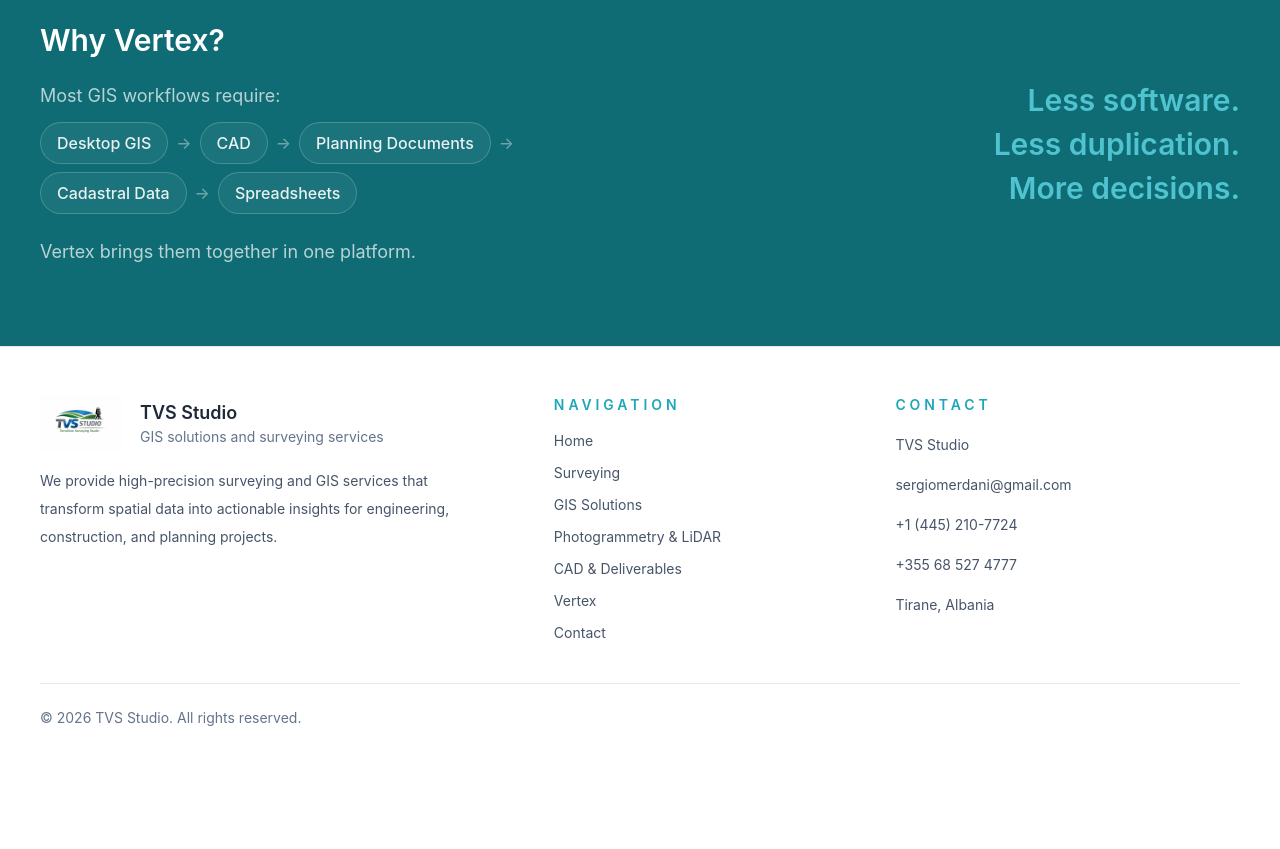
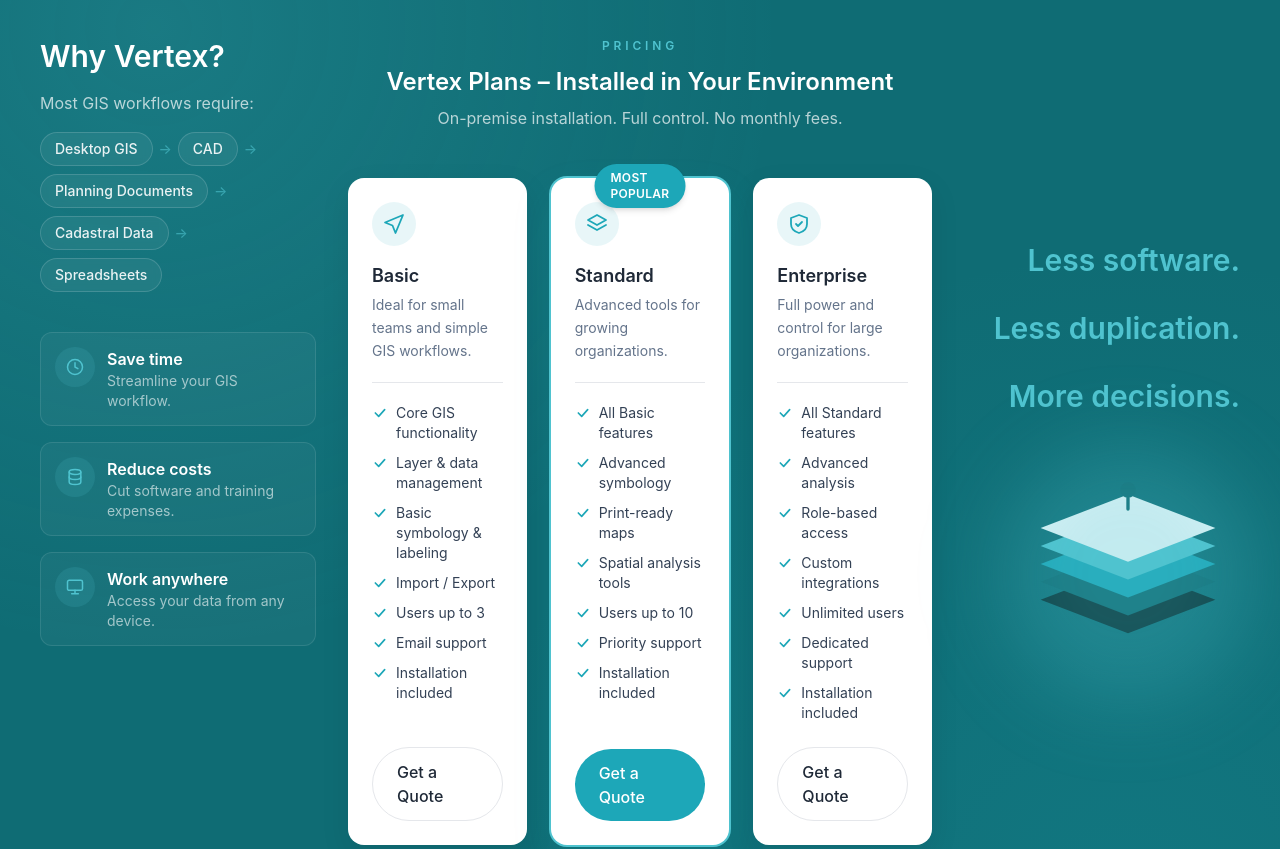
Before and after one commit to Tom2132t/vertex-landing-page, a React (Vite) app: page /vertex in a window 1280 px wide. Shown: the part 2520-3369 px from the top of the page. Before the commit the page ends 3296 px from the top, so only its background shows below. Built offline with nearby package versions, Linux system fonts and the light colour scheme.

Commit message:
feat: enhance Vertex page with benefits and pricing plans for improved user engagement

```diff
--- a/src/data/siteContent.ts
+++ b/src/data/siteContent.ts
@@ -419,5 +419,64 @@
   intro: 'Most GIS workflows require:',
   chain: ['Desktop GIS', 'CAD', 'Planning Documents', 'Cadastral Data', 'Spreadsheets'],
   outcome: 'Vertex brings them together in one platform.',
-  highlights: ['Less software.', 'Less duplication.', 'More decisions.']
+  highlights: ['Less software.', 'Less duplication.', 'More decisions.'],
+  benefits: [
+    { title: 'Save time', description: 'Streamline your GIS workflow.' },
+    { title: 'Reduce costs', description: 'Cut software and training expenses.' },
+    { title: 'Work anywhere', description: 'Access your data from any device.' }
+  ]
 };
+
+export const vertexPlansContent = {
+  title: 'Vertex Plans – Installed in Your Environment',
+  subtitle: 'On-premise installation. Full control. No monthly fees.',
+  footnote: '100% installed in your environment. Full data ownership and security.',
+  plans: [
+    {
+      id: 'basic',
+      name: 'Basic',
+      description: 'Ideal for small teams and simple GIS workflows.',
+      highlighted: false,
+      features: [
+        'Core GIS functionality',
+        'Layer & data management',
+        'Basic symbology & labeling',
+        'Import / Export',
+        'Users up to 3',
+        'Email support',
+        'Installation included'
+      ]
+    },
+    {
+      id: 'standard',
+      name: 'Standard',
+      description: 'Advanced tools for growing organizations.',
+      highlighted: true,
+      badge: 'Most Popular',
+      features: [
+        'All Basic features',
+        'Advanced symbology',
+        'Print-ready maps',
+        'Spatial analysis tools',
+        'Users up to 10',
+        'Priority support',
+        'Installation included'
+      ]
+    },
+    {
+      id: 'enterprise',
+      name: 'Enterprise',
+      description: 'Full power and control for large organizations.',
+      highlighted: false,
+      features: [
+        'All Standard features',
+        'Advanced analysis',
+        'Role-based access',
+        'Custom integrations',
+        'Unlimited users',
+        'Dedicated support',
+        'Installation included'
+      ]
+    }
+  ]
+};
--- a/src/pages/VertexPage.tsx
+++ b/src/pages/VertexPage.tsx
@@ -1,6 +1,66 @@
 import { Link } from 'react-router-dom';
 import { PageLayout } from '../components/PageLayout';
-import { vertexPageContent, whyVertexContent } from '../data/siteContent';
+import { vertexPageContent, vertexPlansContent, whyVertexContent } from '../data/siteContent';
+
+const benefitIcons: Record<string, JSX.Element> = {
+  'Save time': (
+    <svg viewBox="0 0 24 24" className="h-5 w-5" fill="none" stroke="currentColor" strokeWidth="1.8">
+      <circle cx="12" cy="12" r="9" />
+      <path d="M12 7v5l3.5 2" strokeLinecap="round" strokeLinejoin="round" />
+    </svg>
+  ),
+  'Reduce costs': (
+    <svg viewBox="0 0 24 24" className="h-5 w-5" fill="none" stroke="currentColor" strokeWidth="1.8">
+      <ellipse cx="12" cy="6" rx="7" ry="3" />
+      <path d="M5 6v12c0 1.66 3.13 3 7 3s7-1.34 7-3V6" strokeLinecap="round" />
+      <path d="M5 12c0 1.66 3.13 3 7 3s7-1.34 7-3" strokeLinecap="round" />
+    </svg>
+  ),
+  'Work anywhere': (
+    <svg viewBox="0 0 24 24" className="h-5 w-5" fill="none" stroke="currentColor" strokeWidth="1.8">
+      <rect x="3" y="4" width="18" height="12" rx="2" />
+      <path d="M8 20h8M12 16v4" strokeLinecap="round" />
+    </svg>
+  )
+};
+
+const planIcons: Record<string, JSX.Element> = {
+  Basic: (
+    <svg viewBox="0 0 24 24" className="h-6 w-6" fill="none" stroke="currentColor" strokeWidth="1.8">
+      <path d="M21 3 3 10.5l7.5 3L13.5 21 21 3Z" strokeLinecap="round" strokeLinejoin="round" />
+    </svg>
+  ),
+  Standard: (
+    <svg viewBox="0 0 24 24" className="h-6 w-6" fill="none" stroke="currentColor" strokeWidth="1.8">
+      <path d="m12 3 9 5-9 5-9-5 9-5Z" strokeLinecap="round" strokeLinejoin="round" />
+      <path d="m3 13 9 5 9-5" strokeLinecap="round" strokeLinejoin="round" />
+    </svg>
+  ),
+  Enterprise: (
+    <svg viewBox="0 0 24 24" className="h-6 w-6" fill="none" stroke="currentColor" strokeWidth="1.8">
+      <path d="M12 3 4 6v6c0 4.5 3.4 7.7 8 9 4.6-1.3 8-4.5 8-9V6l-8-3Z" strokeLinecap="round" strokeLinejoin="round" />
+      <path d="m9 12 2 2 4-4" strokeLinecap="round" strokeLinejoin="round" />
+    </svg>
+  )
+};
+
+const CheckIcon = ({ className = 'h-4 w-4 text-vertex-primary' }: { className?: string }) => (
+  <svg viewBox="0 0 24 24" className={`shrink-0 ${className}`} fill="none" stroke="currentColor" strokeWidth="2.5">
+    <path d="m5 12 5 5L19 7" strokeLinecap="round" strokeLinejoin="round" />
+  </svg>
+);
+
+const LayeredMapIllustration = () => (
+  <svg viewBox="0 0 200 190" className="h-48 w-48 md:h-56 md:w-56">
+    <polygon points="100,148 22,118 100,88 178,118" fill="#083539" />
+    <polygon points="100,132 22,102 100,72 178,102" fill="#0F6C74" />
+    <polygon points="100,116 22,86 100,56 178,86" fill="#1DA7B8" />
+    <polygon points="100,100 22,70 100,40 178,70" fill="#4FC3CF" />
+    <polygon points="100,84 22,54 100,24 178,54" fill="#E8F8FA" />
+    <circle cx="100" cy="20" r="7" fill="#0F6C74" />
+    <path d="M100 27v10" stroke="#0F6C74" strokeWidth="3" strokeLinecap="round" />
+  </svg>
+);
 
 export const VertexPage = () => {
   const { subtitle, mediaAlt, mediaUrl, services } = vertexPageContent;
@@ -74,42 +134,125 @@
         </div>
       </section>
 
-      {/* ── Why Vertex ───────────────────────────────────────────────────── */}
-      <section className="bg-vertex-dark">
-        <div className="mx-auto max-w-7xl px-6 py-16 md:px-10 md:py-20">
-          <div className="grid gap-10 lg:grid-cols-2 lg:items-center">
-            <div className="space-y-6">
-              <h2 className="text-2xl font-semibold text-white md:text-3xl">
-                {whyVertexContent.title}
-              </h2>
-              <div className="space-y-3">
-                <p className="text-base leading-relaxed text-white/70 md:text-lg">
-                  {whyVertexContent.intro}
-                </p>
-                <div className="flex flex-wrap items-center gap-2 text-sm font-medium text-white/90 md:text-base">
+      {/* ── Why Vertex + Plans ───────────────────────────────────────────── */}
+      <section className="relative overflow-hidden bg-vertex-dark">
+        <div
+          className="pointer-events-none absolute inset-0"
+          style={{
+            background:
+              'radial-gradient(circle at 12% 8%, rgba(79,195,207,0.16), transparent 42%), ' +
+              'radial-gradient(circle at 88% 92%, rgba(29,167,184,0.18), transparent 45%)'
+          }}
+        />
+        <div className="relative mx-auto max-w-[1440px] px-6 py-16 md:px-10 md:py-24">
+          <div className="grid gap-12 lg:grid-cols-12 lg:gap-8">
+            {/* Why Vertex */}
+            <div className="space-y-10 lg:col-span-3">
+              <div className="space-y-4">
+                <h2 className="text-2xl font-semibold text-white md:text-3xl">
+                  {whyVertexContent.title}
+                </h2>
+                <p className="text-base leading-relaxed text-white/70">{whyVertexContent.intro}</p>
+                <div className="flex flex-wrap items-center gap-x-1.5 gap-y-2 text-sm font-medium text-white/90">
                   {whyVertexContent.chain.map((step, index) => (
-                    <span key={step} className="flex items-center gap-2">
-                      <span className="rounded-full border border-white/20 bg-white/5 px-4 py-2">
+                    <span key={step} className="flex items-center gap-1.5">
+                      <span className="rounded-full border border-white/15 bg-white/[0.06] px-3.5 py-1.5 backdrop-blur-sm transition hover:border-vertex-accent/50 hover:bg-white/10">
                         {step}
                       </span>
                       {index < whyVertexContent.chain.length - 1 && (
-                        <span className="text-white/40">→</span>
+                        <span className="text-vertex-accent/60">→</span>
                       )}
                     </span>
                   ))}
                 </div>
               </div>
-              <p className="text-base leading-relaxed text-white/70 md:text-lg">
-                {whyVertexContent.outcome}
+
+              <div className="space-y-4">
+                {whyVertexContent.benefits.map((benefit) => (
+                  <div
+                    key={benefit.title}
+                    className="flex items-start gap-3 rounded-xl border border-white/10 bg-white/[0.04] p-3.5 transition hover:border-white/20 hover:bg-white/[0.07]"
+                  >
+                    <div className="flex h-10 w-10 shrink-0 items-center justify-center rounded-full bg-vertex-accent/15 text-vertex-accent">
+                      {benefitIcons[benefit.title]}
+                    </div>
+                    <div>
+                      <div className="font-semibold text-white">{benefit.title}</div>
+                      <div className="text-sm text-white/60">{benefit.description}</div>
+                    </div>
+                  </div>
+                ))}
+              </div>
+            </div>
+
+            {/* Plans */}
+            <div className="lg:col-span-6">
+              <div className="mx-auto mb-12 max-w-xl text-center">
+                <div className="text-xs font-semibold uppercase tracking-[0.32em] text-vertex-accent">
+                  Pricing
+                </div>
+                <h3 className="mt-3 text-xl font-semibold text-white md:text-2xl">
+                  {vertexPlansContent.title}
+                </h3>
+                <p className="mt-2 text-white/70">{vertexPlansContent.subtitle}</p>
+              </div>
+
+              <div className="grid gap-6 md:grid-cols-3 md:items-stretch">
+                {vertexPlansContent.plans.map((plan) => (
+                  <div
+                    key={plan.id}
+                    className={`relative flex flex-col rounded-2xl bg-white p-6 ${
+                      plan.highlighted ? 'shadow-lift ring-2 ring-vertex-accent' : 'shadow-soft'
+                    }`}
+                  >
+                    {plan.badge && (
+                      <span className="absolute -top-3.5 left-1/2 -translate-x-1/2 rounded-full bg-vertex-primary px-4 py-1.5 text-xs font-semibold uppercase tracking-wide text-white shadow-md">
+                        {plan.badge}
+                      </span>
+                    )}
+
+                    <div className="flex h-11 w-11 items-center justify-center rounded-full bg-vertex-primary/10 text-vertex-primary">
+                      {planIcons[plan.name]}
+                    </div>
+                    <h4 className="mt-4 text-lg font-semibold text-vertex-text">{plan.name}</h4>
+                    <p className="mt-1 text-sm leading-relaxed text-slate-500">{plan.description}</p>
+
+                    <ul className="mt-5 flex-1 space-y-2.5 border-t border-vertex-border pt-5">
+                      {plan.features.map((feature) => (
+                        <li key={feature} className="flex items-start gap-2 text-sm text-slate-700">
+                          <CheckIcon className="mt-0.5 h-4 w-4 text-vertex-primary" />
+                          <span>{feature}</span>
+                        </li>
+                      ))}
+                    </ul>
+
+                    <Link
+                      to="/contact"
+                      className={`mt-6 ${plan.highlighted ? 'btn-primary' : 'btn-secondary'} w-full`}
+                    >
+                      Get a Quote
+                    </Link>
+                  </div>
+                ))}
+              </div>
+
+              <p className="mt-10 flex items-center justify-center gap-2 text-center text-sm text-white/60">
+                <CheckIcon className="h-4 w-4 text-vertex-accent" />
+                {vertexPlansContent.footnote}
               </p>
             </div>
 
-            <div className="flex flex-col items-start gap-2 lg:items-end">
+            {/* Highlight + illustration */}
+            <div className="flex flex-col items-center justify-center gap-8 text-center lg:col-span-3 lg:h-full lg:items-end lg:text-right">
               {whyVertexContent.highlights.map((line) => (
                 <div key={line} className="text-2xl font-semibold text-vertex-accent md:text-3xl">
                   {line}
                 </div>
               ))}
+              <div className="relative flex items-center justify-center py-4">
+                <div className="absolute h-56 w-56 rounded-full bg-vertex-accent/25 blur-2xl md:h-64 md:w-64" />
+                <LayeredMapIllustration />
+              </div>
             </div>
           </div>
         </div>
```
